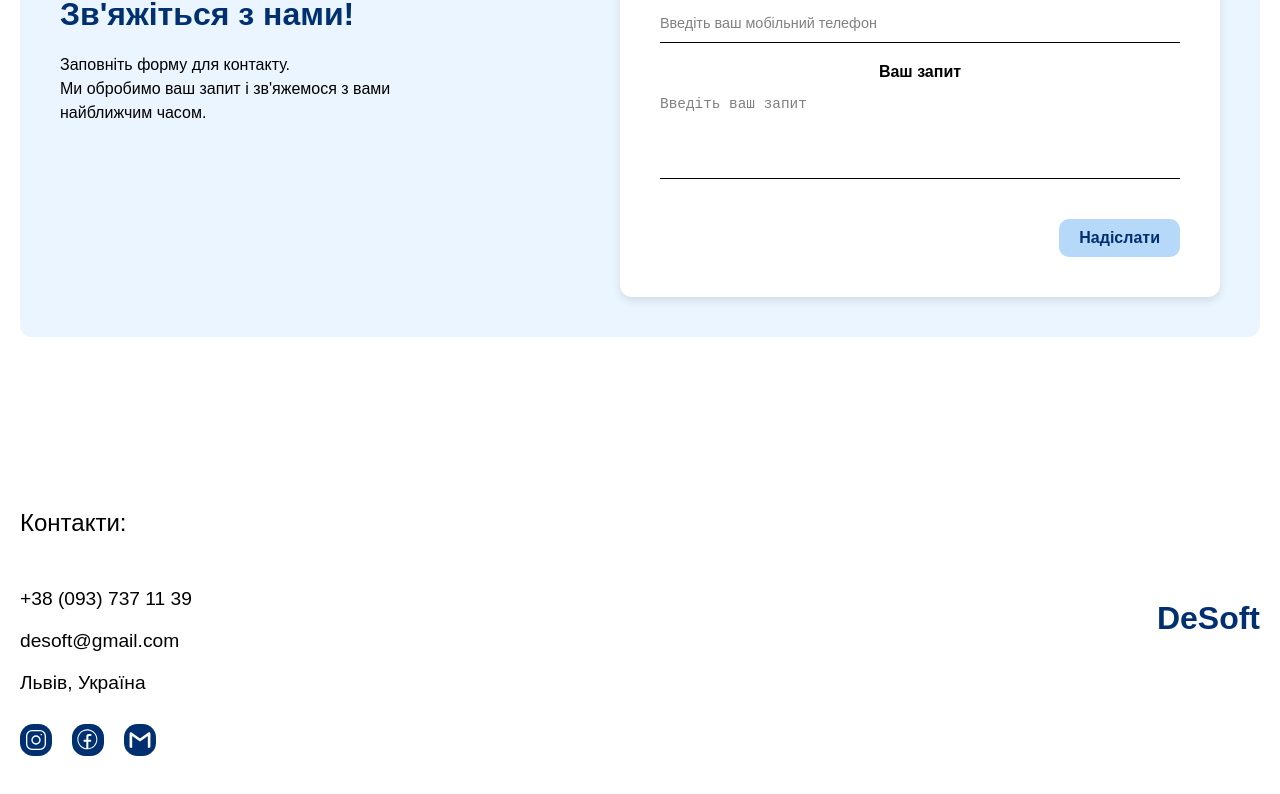
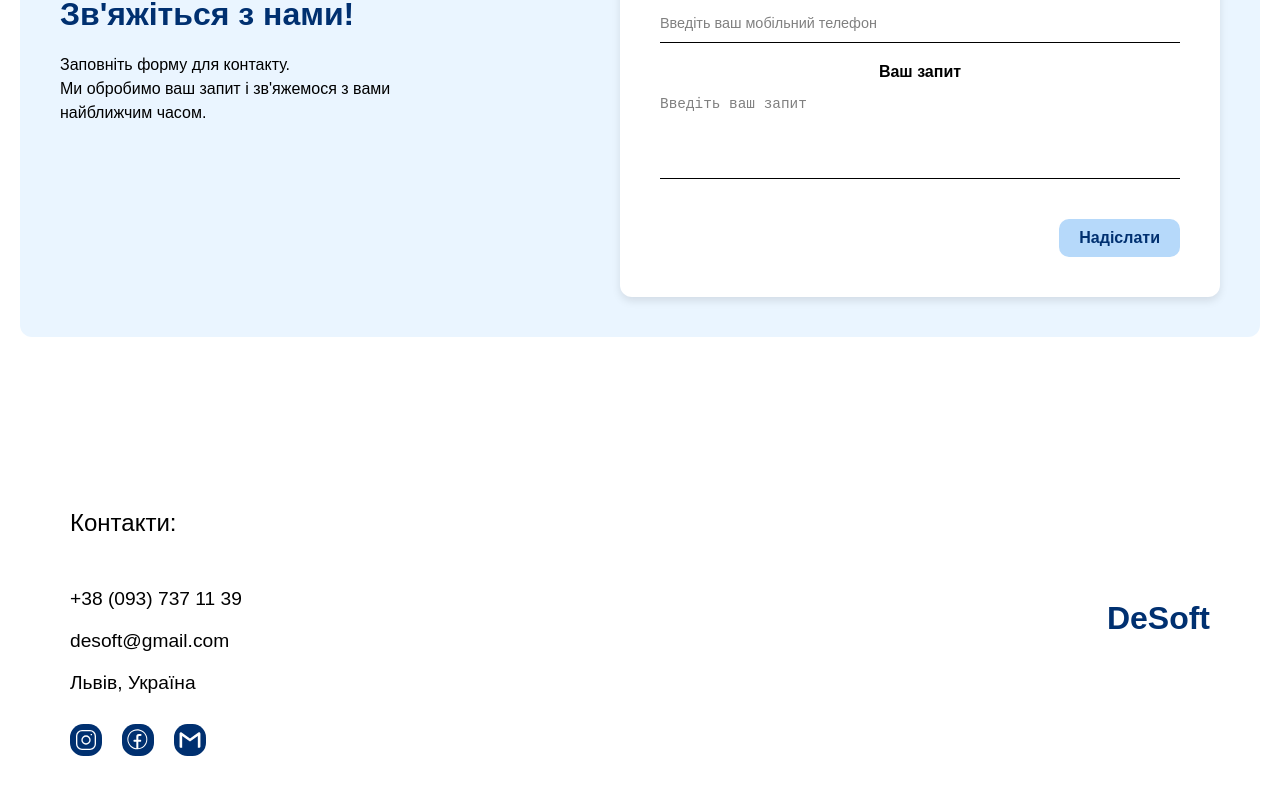
Before and after one commit to volodiagamivka/desoft-site, a React (Create React App) app: page / in a window 1280 px wide. Shown: the part 3190-3984 px from the top of the page. Built offline with nearby package versions, Linux system fonts and the light colour scheme; a web font is replaced by a local one.

Commit message:
Update Footer.css

```diff
--- a/src/components/Footer/Footer.css
+++ b/src/components/Footer/Footer.css
@@ -1,6 +1,6 @@
 .footer {
     background-color: #fff;
-    padding: 80px 20px;
+    padding: 80px 70px;
     display: flex;
     justify-content: center;
     align-items: center;
```
